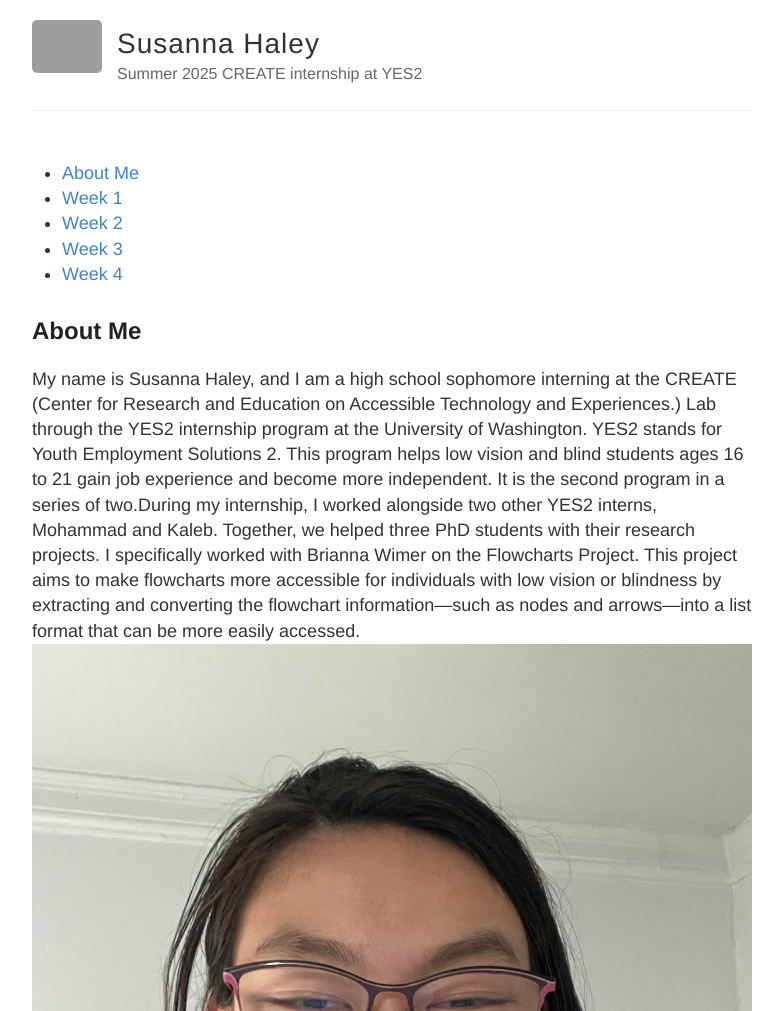
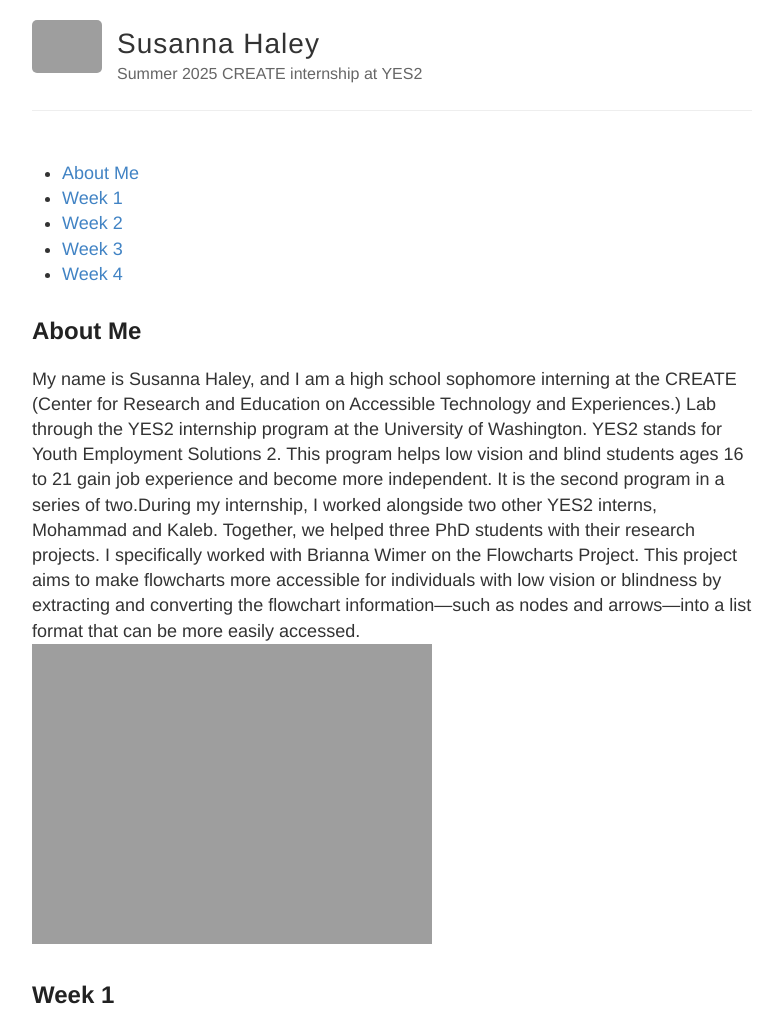
Before and after one commit to haleysus018/Susanna-Haley-CREATE-internship-blog, a Jekyll site: the page built from index.md, in a window 1280 px wide. Shown: the top 1011 px of the page, without its empty margins (248-1031 px from the left). Built offline with Jekyll 4.4.1, drawn with Linux system fonts in a browser that asks for light colours; grey boxes are pictures that could not be loaded.

Commit message:
Update index.md

```diff
--- a/index.md
+++ b/index.md
@@ -9,7 +9,8 @@ title: Summer 2025 CREATE internship program
 ## About Me
 
 My name is Susanna Haley, and I am a high school sophomore interning at the CREATE (Center for Research and Education on Accessible Technology and Experiences.) Lab through the YES2 internship program at the University of Washington. YES2 stands for Youth Employment Solutions 2. This program helps low vision and blind students ages 16 to 21 gain job experience and become more independent. It is the second program in a series of two.During my internship, I worked alongside two other YES2 interns, Mohammad and Kaleb. Together, we helped three PhD students with their research projects. I specifically worked with Brianna Wimer on the Flowcharts Project. This project aims to make flowcharts more accessible for individuals with low vision or blindness by extracting and converting the flowchart information—such as nodes and arrows—into a list format that can be more easily accessed.
-![Photo of Susanna Haley. Wearing white shirt. Has glasses. Asian  ](images/susanna_haley_profile_image.jpg)
+![Photo of Susanna Haley. Wearing white shirt. Has glasses. Asian  ]([images/susanna_haley_profile_image.jpg](https://raw.githubusercontent.com/haleysus018/Susanna-Haley-CREATE-internship-blog/master/images/404.jpg
+))
 
 ## Week 1
 
```
